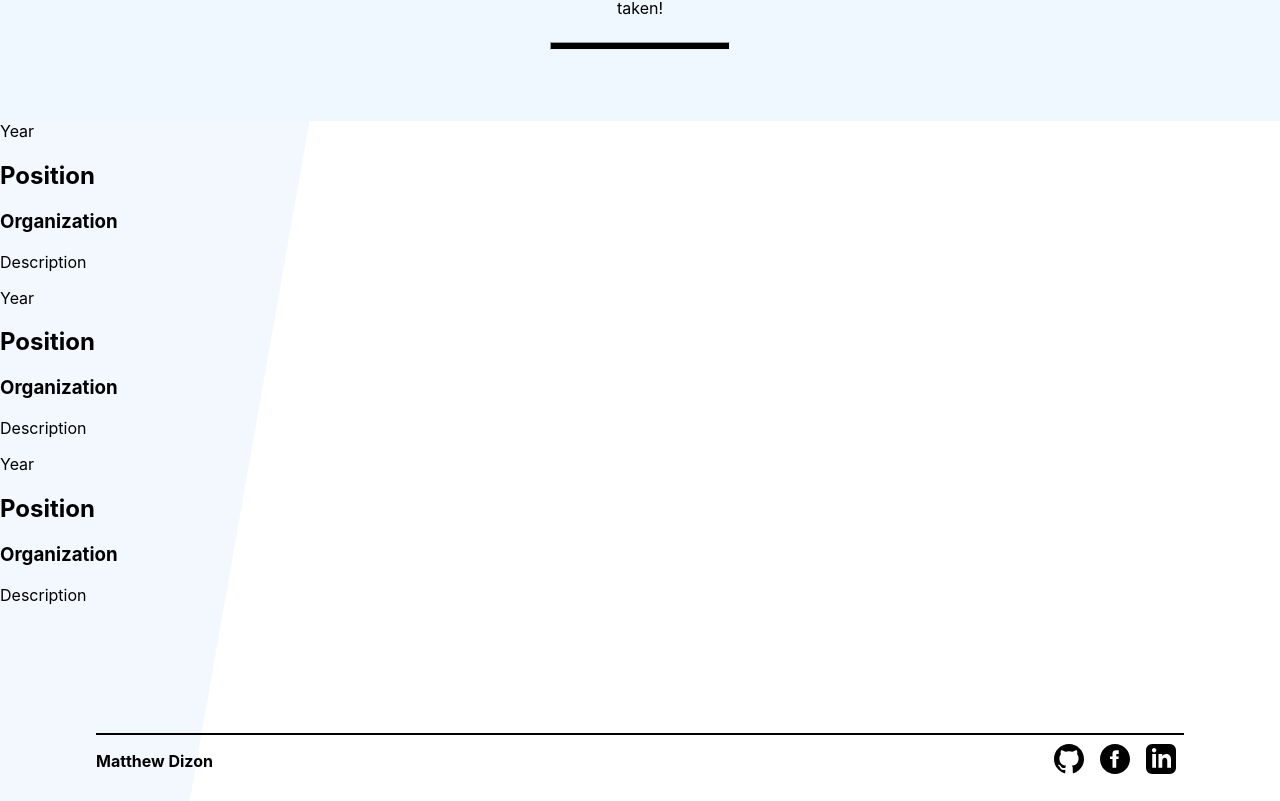
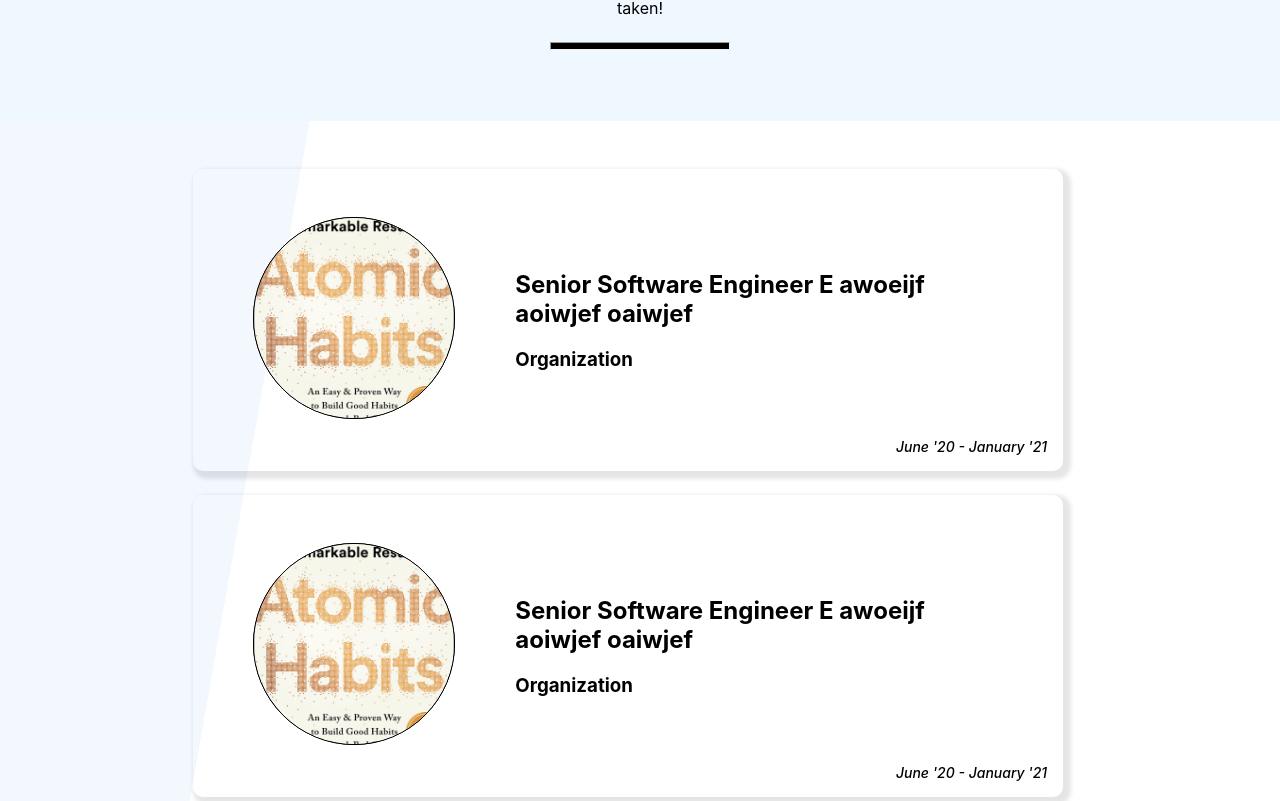
Before and after one commit to matthewdizon/nextjs-portfolio-website, a Next.js app: page /experience in a window 1280 px wide. Shown: the part 359-1160 px from the top of the page. Built offline with nearby package versions, Linux system fonts and the light colour scheme.

Commit message:
added cards for contact and experience pages

```diff
--- a/pages/experience.js
+++ b/pages/experience.js
@@ -1,5 +1,58 @@
 import Hero from "../components/Hero"
 import Layout from "../components/Layout"
+import styled from 'styled-components'
+import Image from 'next/image'
+
+const ExperienceContainer = styled.div`
+
+    padding: 48px 96px;
+    display: flex;
+    justify-content: space-evenly;
+    flex-wrap: wrap;
+    text-align: center;
+
+    .experience {
+        padding: 48px 0;
+        margin: 0 24px 24px 0;
+        width: 80%;
+
+        display: flex;
+        justify-content: space-evenly;
+        position: relative;
+
+        align-items: center;
+
+        border-radius: 10px;
+        box-shadow: rgba(0, 0, 0, 0.1) 4px 4px 4px 4px;
+
+        .date {
+            font-size: 14px;
+            font-style: italic;
+            font-weight: 500;
+
+            position: absolute;
+            bottom: 0;
+            right: 0;
+            padding: 0 16px 16px 0;
+        }
+
+        .image-container {
+            position: relative;
+            width: 40%;
+
+            img {
+                border: 1px solid black !important;
+                border-radius: 50%;
+            }
+        }
+
+        .info-container {
+            margin-right: 64px;
+            text-align: left;
+            width: 60%;
+        }
+    }
+`
 
 export default function Experience() {
     return (
@@ -8,26 +61,38 @@ export default function Experience() {
                 title="🤝 Experience"
                 description="Check out the different organizations and respective positions I've taken!"
             />
-            <div>
-                <div>
-                    <span>Year</span>
-                    <h2>Position</h2>
-                    <h3>Organization</h3>
-                    <p>Description</p>
+            <ExperienceContainer>
+                <div className="experience">
+                    <div className="image-container">
+                        <Image src="/atomic-habits.jpg" height={200} width={200} objectFit="cover" />
+                    </div>
+                    <div className="info-container">
+                        <h2>Senior Software Engineer E awoeijf aoiwjef oaiwjef</h2>
+                        <h3>Organization</h3>
+                    </div>
+                    <span className="date">June '20 - January '21</span>
                 </div>
-                <div>
-                    <span>Year</span>
-                    <h2>Position</h2>
-                    <h3>Organization</h3>
-                    <p>Description</p>
+                <div className="experience">
+                    <div className="image-container">
+                        <Image src="/atomic-habits.jpg" height={200} width={200} objectFit="cover" />
+                    </div>
+                    <div className="info-container">
+                        <h2>Senior Software Engineer E awoeijf aoiwjef oaiwjef</h2>
+                        <h3>Organization</h3>
+                    </div>
+                    <span className="date">June '20 - January '21</span>
                 </div>
-                <div>
-                    <span>Year</span>
-                    <h2>Position</h2>
-                    <h3>Organization</h3>
-                    <p>Description</p>
+                <div className="experience">
+                    <div className="image-container">
+                        <Image src="/atomic-habits.jpg" height={200} width={200} objectFit="cover" />
+                    </div>
+                    <div className="info-container">
+                        <h2>Senior Software Engineer E awoeijf aoiwjef oaiwjef</h2>
+                        <h3>Organization</h3>
+                    </div>
+                    <span className="date">June '20 - January '21</span>
                 </div>
-            </div>
+            </ExperienceContainer>
         </Layout>
     )
 }
```
Also changed, not shown: pages/contact.js (+49 -8 lines).
